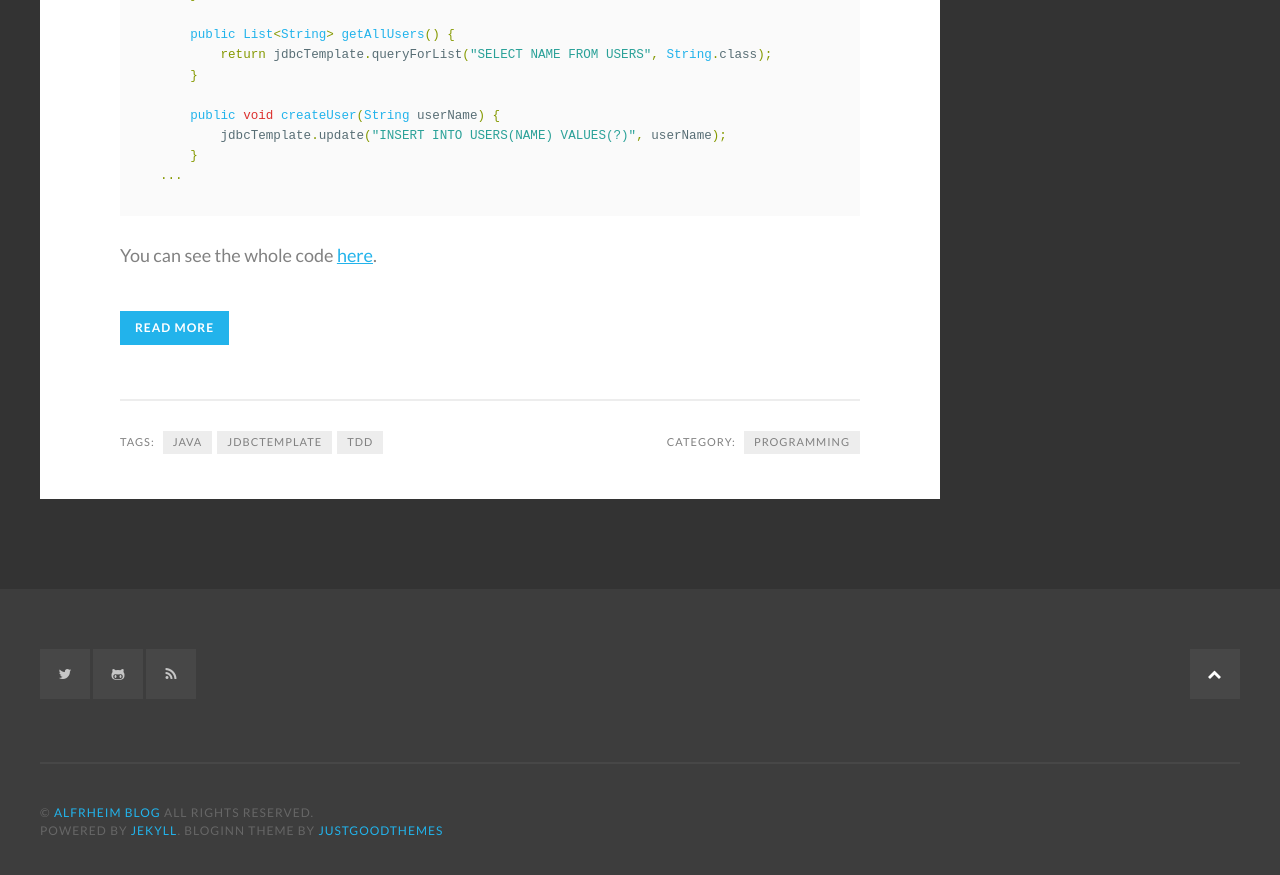
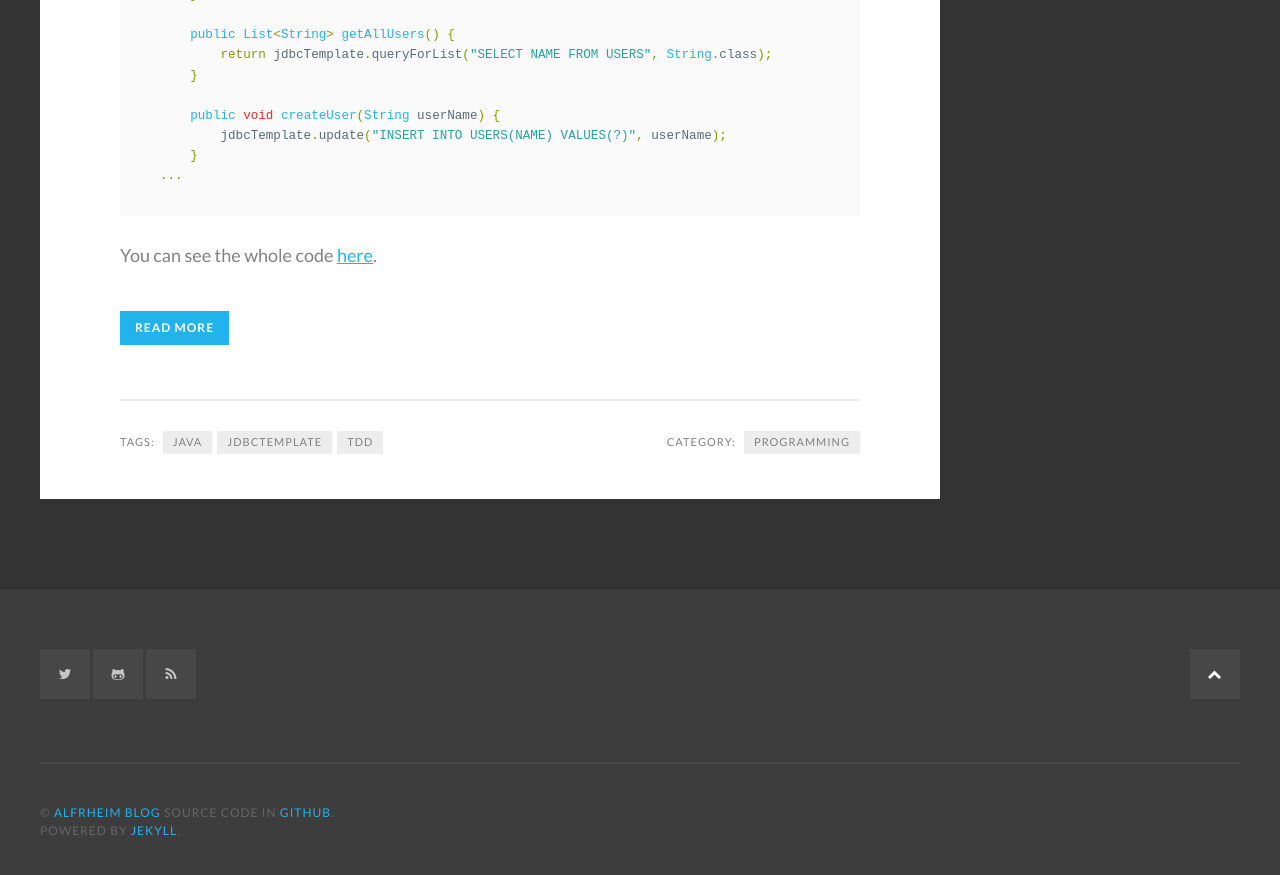
Before and after one commit to Alfrheim/Alfrheim.github.io, a Jekyll site: the page built from index.html, in a window 1280 px wide and 900 px high, scrolled down 3091 px. Shown: the top 875 px of the window. Built offline with Jekyll 4.4.1, drawn with Linux system fonts in a browser that asks for light colours; some web fonts are replaced; the list of posts is cut into pages by our own code.

Commit message:
Update footer.html

```diff
--- a/_includes/footer.html
+++ b/_includes/footer.html
@@ -37,7 +37,7 @@
             <a class="fa-feed square fill-horizontal" href="{{ site.baseurl }}/feed.xml"><span class="screen-reader-text">RSS</span></a>
         </div><!-- .social-links -->
         <div class="site-info">
-            &copy; <a href="{{ site.baseurl }}/">{{site.title}}</a> all rights reserved. <br />Powered by <a target="_blank" href="https://jekyllrb.com/">Jekyll</a>. BlogInn theme by <a target="_blank" href="http://justgoodthemes.com/">JustGoodThemes</a>
+            &copy; <a href="{{ site.baseurl }}/">{{site.title}}</a> source code in <a target="_blank" href="https://github.com/alfrheim/Alfrheim.github.io/">Github</a>.  <br />Powered by <a target="_blank" href="https://jekyllrb.com/">Jekyll</a>.
             <a href="#top" id="top-link" class="fa-chevron-up top-link square fill-horizontal"><span class="screen-reader-text">Back to the top</span></a>
         </div><!-- .site-info -->
     </div><!-- .inner -->
```
